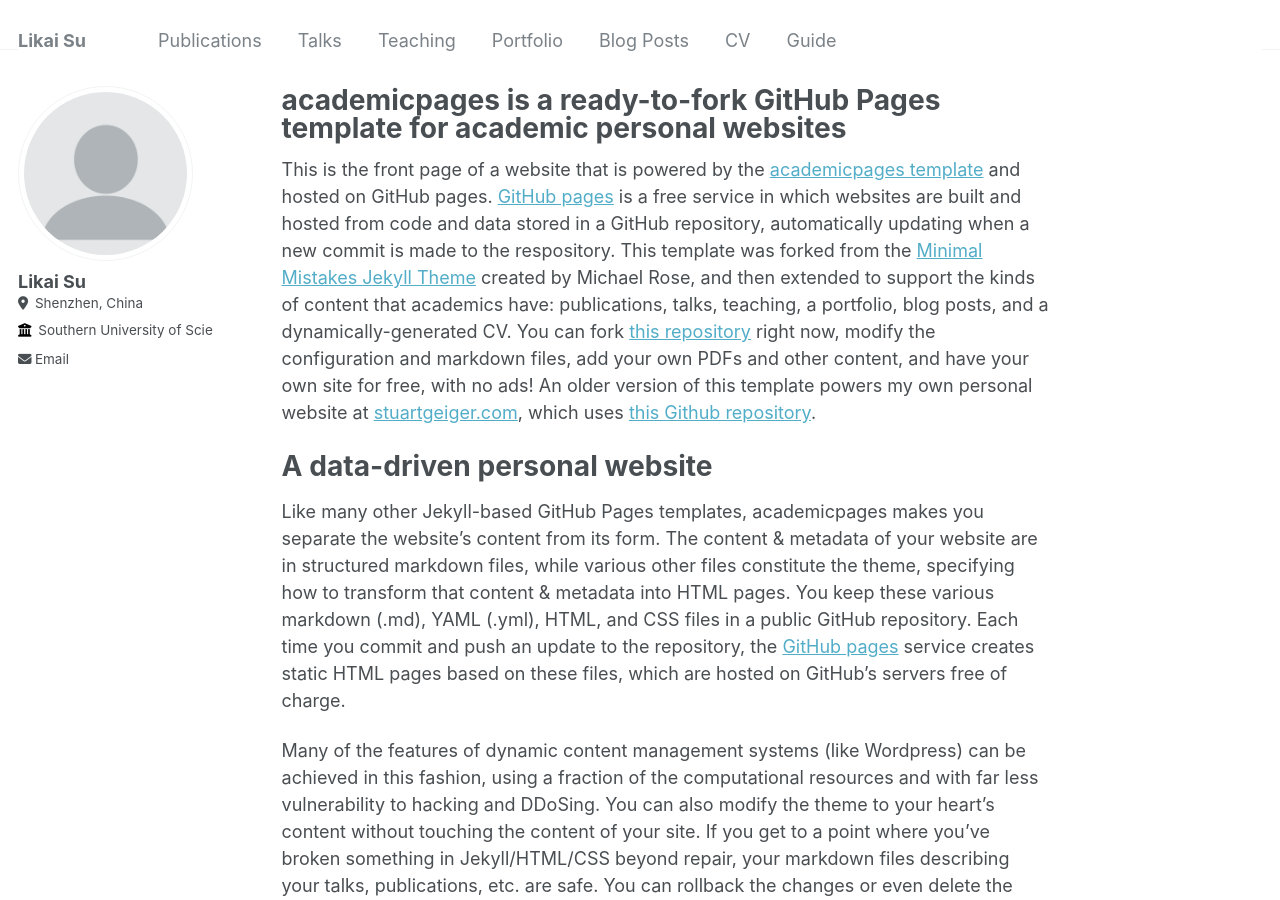
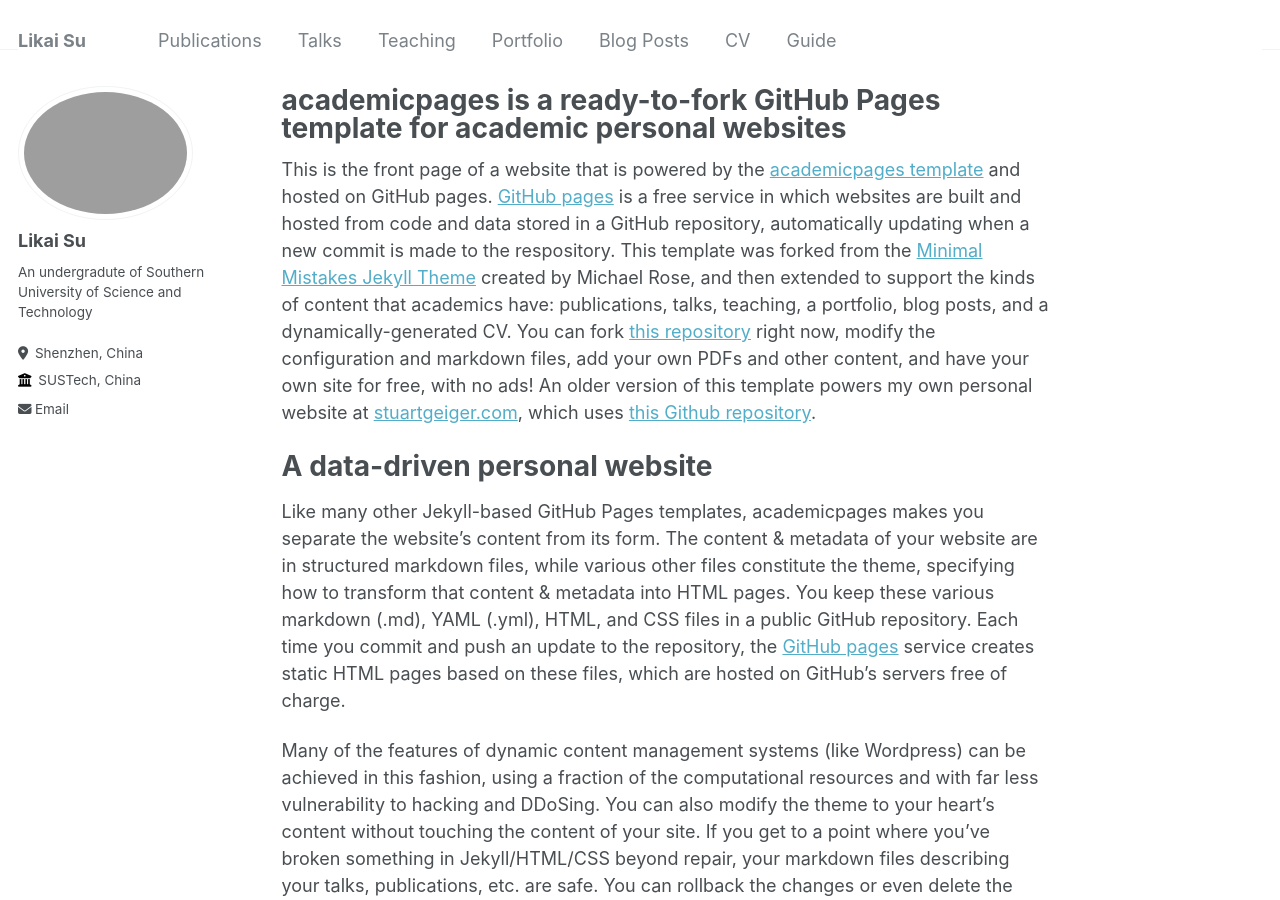
Before and after one commit to likai-su/likai-su, a Jekyll site: the page built from _pages/about.md, in a window 1280 px wide and 900 px high. Built offline with Jekyll 4.4.1, drawn with Linux system fonts in a browser that asks for light colours.

Commit message:
Update _config.yml

```diff
--- a/_config.yml
+++ b/_config.yml
@@ -21,12 +21,12 @@ repository               : "likai-su/likai-su.github.io"
 #               Additional customization can be done by editing /_includes/author-profile.html
 author:
   # Biographic information
-  avatar           : "profile.png"
+  avatar           : "photo.png"
   name             : "Likai Su"
   pronouns         : # example: "she/her"
-  bio              : # "Short biography for the left-hand sidebar"
+  bio              : "An undergradute of Southern University of Science and Technology"
   location         : "Shenzhen, China"
-  employer         : "Southern University of Science and Technology, China"
+  employer         : "SUSTech, China"
   uri              : # URL
   email            : "marcussu2002@outlook.com"
 
```
